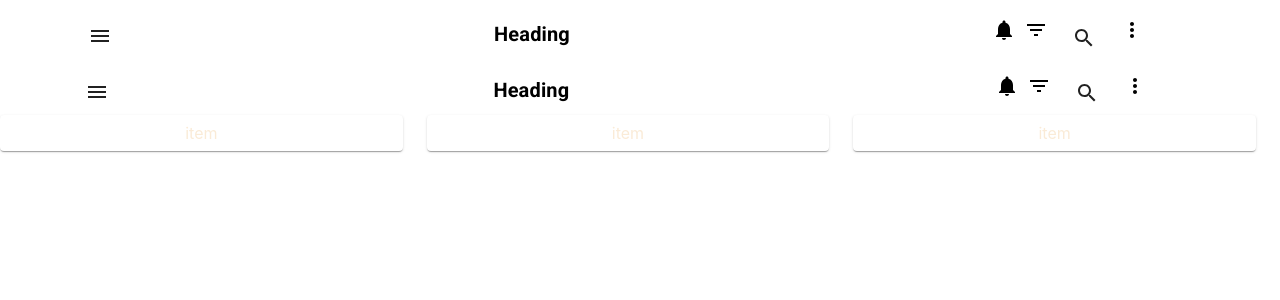
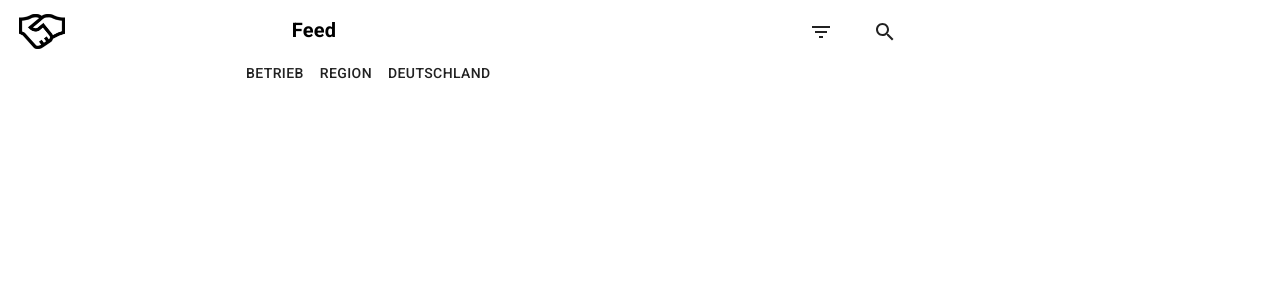
Before and after one commit to septumca/hack2-chal7, a React (Create React App) app: page /feedpage in a window 1280 px wide. Shown: the top 300 px of the page. Built offline with nearby package versions, Linux system fonts and the light colour scheme.

Commit message:
feedpage menu, navigation

```diff
--- a/src/components/FeedPage.js
+++ /dev/null
@@ -1,59 +0,0 @@
-import React from 'react';
-import Button from '@material-ui/core/Button';
-import { makeStyles } from '@material-ui/core/styles';
-import Menu from '@material-ui/core/Menu';
-import MenuItem from '@material-ui/core/MenuItem';
-import Paper from '@material-ui/core/Paper';
-import Grid from '@material-ui/core/Grid';
-// import MenuIcon from '@material-ui/icons/Menu';
-import TopAppBar from './TopAppBar';
-
-const useStyles = makeStyles((theme) => ({
-    root: {
-      flexGrow: 1,
-    },
-    paper: {
-      padding: theme.spacing(1),
-      textAlign: 'center',
-      color: '#FAEBD7',
-    },
-  }));
-
-const FeedPage = () => {
-    const classes = useStyles();
-    const [anchorEl, setAnchorEl] = React.useState(null);
-
-
-
-  const FormRow = () => {
-    return (
-      <React.Fragment>
-        <Grid item xs={4}>
-          <Paper className={classes.paper}>item</Paper>
-        </Grid>
-        <Grid item xs={4}>
-          <Paper className={classes.paper}>item</Paper>
-        </Grid>
-        <Grid item xs={4}>
-          <Paper className={classes.paper}>item</Paper>
-        </Grid>
-      </React.Fragment>
-    );
-  }
-
-
-
-  return (
-    <div>
-    <Grid container spacing={1}>
-    <TopAppBar> </TopAppBar>
-    <Grid container item xs={12} spacing={3}>
-        <FormRow />
-    </Grid>
-
-    </Grid>
-    </div>
-  );
-}
-
-export default FeedPage;
--- /dev/null
+++ b/src/components/Feedpage/FeedPage.js
@@ -0,0 +1,41 @@
+import React from 'react';
+import Button from '@material-ui/core/Button';
+import { makeStyles } from '@material-ui/core/styles';
+import NavBar from './NavBar';
+import Grid from '@material-ui/core/Grid';
+// import MenuIcon from '@material-ui/icons/Menu';
+import TopAppBar from './TopAppBar';
+
+const useStyles = makeStyles((theme) => ({
+    root: {
+      flexGrow: 1,
+    },
+    paper: {
+      padding: theme.spacing(1),
+      textAlign: 'center',
+      color: '#FAEBD7',
+    },
+  }));
+
+
+
+
+const FeedPage = () => {
+    const classes = useStyles();
+    const [anchorEl, setAnchorEl] = React.useState(null);
+
+  return (
+    <div>
+    <Grid container spacing={1}>
+      <TopAppBar label='Feed'> </TopAppBar>
+      <NavBar ></NavBar>
+      <Grid container item xs={12} spacing={3}>
+
+    </Grid>
+
+    </Grid>
+    </div>
+  );
+}
+
+export default FeedPage;
--- /dev/null
+++ b/src/components/Feedpage/NavBar.js
@@ -0,0 +1,45 @@
+import React from 'react';
+import Grid from '@material-ui/core/Grid';
+import { makeStyles } from '@material-ui/core/styles';
+import Button from '@material-ui/core/Button';
+
+const useStyles = makeStyles(() => ({
+  topBarContainer: {
+    paddingBottom: '0px !important'
+  },
+  paddedContent: {
+    paddingTop: '10px'
+  },
+  editorFieldsContainer: {
+    paddingTop: '0px !important',
+    paddingBottom: '0px !important',
+  },
+  editorContainer: {
+    padding: '0px !important',
+    background: '#ffffff'
+  }
+}));
+
+function NavBar({
+  secondaryContent=null
+}) {
+  const classes = useStyles();
+
+  return (
+    <Grid container className={classes.editorRoot}>
+      <Grid item xs={12} className={classes.topBarContainer}>
+       </Grid>
+      <Grid item xs={12}>
+        <Grid container spacing={2} className={classes.paddedContent}>
+          <Grid item xl={8} lg={7} md={6} xs={6} className={classes.editorContainer}>
+            <Button >Betrieb</Button>
+            <Button >Region</Button>
+            <Button >Deutschland</Button>
+          </Grid>
+        </Grid>
+      </Grid>
+    </Grid>
+  );
+}
+
+export default NavBar;
--- /dev/null
+++ b/src/components/Feedpage/TopAppBar.js
@@ -0,0 +1,63 @@
+import React from 'react';
+import Button from '@material-ui/core/Button';
+import { makeStyles } from '@material-ui/core/styles';
+import { Typography } from '@material-ui/core';
+import Grid from '@material-ui/core/Grid';
+import FilterListIcon from '@material-ui/icons/FilterList';
+import SearchIcon from '@material-ui/icons/Search';
+import Logo from '../Logo';
+const useStyles = makeStyles(() => ({
+  text: {
+    fontWeight: '600',
+    fontStyle: 'normal',
+    fontColor: 'Black'
+  },
+  root: {
+    flexGrow: 1,
+    marginTop: '10px'
+  },
+  icons: {
+    paddingRight: '8px'
+  },
+  imageClass: {
+   width:"10px"
+  }
+
+}));
+
+const MenuBar = ({label=''}) => {
+    const [anchorEl, setAnchorEl] = React.useState(null);
+    const classes = useStyles();
+    const handleClick = (event) => {
+        setAnchorEl(event.currentTarget);
+      };
+
+      const handleClose = () => {
+        setAnchorEl(null);
+      };
+
+      const handleSeach = () => {
+
+      }
+
+    return (
+  <Grid container className={classes.root} spacing={2}>
+    <Grid item xs={1}>
+      <Logo />
+    </Grid>
+      <Grid item xs={4}>
+      <Typography variant="h6" className={classes.text} >{label}</Typography>
+      </Grid>
+      <Grid  item xs={6}>
+        <Button>
+          <FilterListIcon className={classes.icons} />
+        </Button>
+        <Button>
+          <SearchIcon className={classes.icons} onClick={handleSeach}/>
+        </Button>
+      </Grid>
+    </Grid>
+    )
+}
+
+export default MenuBar;
--- a/src/components/TopAppBar.js
+++ /dev/null
@@ -1,77 +0,0 @@
-import React from 'react';
-import Button from '@material-ui/core/Button';
-import { makeStyles } from '@material-ui/core/styles';
-import Menu from '@material-ui/core/Menu';
-import MenuItem from '@material-ui/core/MenuItem';
-import MenuIcon from '@material-ui/icons/Menu';
-import { Typography } from '@material-ui/core';
-import NotificationsIcon from '@material-ui/icons/Notifications';
-import Grid from '@material-ui/core/Grid';
-import FilterListIcon from '@material-ui/icons/FilterList';
-import SearchIcon from '@material-ui/icons/Search';
-import MoreVertIcon from '@material-ui/icons/MoreVert';
-const useStyles = makeStyles(() => ({
-  text: {
-    fontWeight: '600',
-    fontStyle: 'normal',
-    fontColor: 'Black'
-  },
-  root: {
-    flexGrow: 1,
-    marginTop: '10px'
-  },
-  icons: {
-    paddingRight: '8px'
-  }
-}));
-
-const MenuBar = ({label=''}) => {
-    const [anchorEl, setAnchorEl] = React.useState(null);
-    const label2='Heading';
-    const classes = useStyles();
-    const handleClick = (event) => {
-        setAnchorEl(event.currentTarget);
-      };
-
-      const handleClose = () => {
-        setAnchorEl(null);
-      };
-
-      const handleSeach = () => {
-
-      }
-
-    return (
-  <Grid container className={classes.root} spacing={2}>
-    <Grid item xs={2}>
-      <Button aria-controls="simple-menu" aria-haspopup="true" onClick={handleClick}>
-        <MenuIcon />
-      </Button>
-    </Grid>
-    <Menu
-      id="simple-menu"
-      anchorEl={anchorEl}
-      keepMounted
-      open={Boolean(anchorEl)}
-      onClose={handleClose}
-      >
-      <MenuItem onClick={handleClose}>Profile</MenuItem>
-      <MenuItem onClick={handleClose}>My account</MenuItem>
-      <MenuItem onClick={handleClose}>Logout</MenuItem>
-      </Menu>
-      <Grid item xs={6}>
-      <Typography variant="h6" className={classes.text} >{label2}</Typography>
-      </Grid>
-      <Grid  item xs={4}>
-        <NotificationsIcon className={classes.icons}>  </NotificationsIcon>
-        <FilterListIcon className={classes.icons} />
-        <Button>
-            <SearchIcon className={classes.icons} onClick={handleSeach}/>
-        </Button>
-      <MoreVertIcon className={classes.icons} />
-      </Grid>
-    </Grid>
-    )
-}
-
-export default MenuBar;
--- a/src/router/Router.js
+++ b/src/router/Router.js
@@ -10,14 +10,11 @@ import Home from '../pages/Home/Home';
 import Item from '../pages/Item/Item';
 import Items from '../pages/Items/Items';
 import Login from '../pages/Login/Login';
-import FeedPage from '../components/FeedPage';
-import TopAppBar from '../components/TopAppBar';
-
+import FeedPage from '../components/Feedpage/FeedPage';
 
 export default function AppRouter() {
   return (
     <>
-    <TopAppBar />
     <Router>
       <div>
         <Switch>
```
